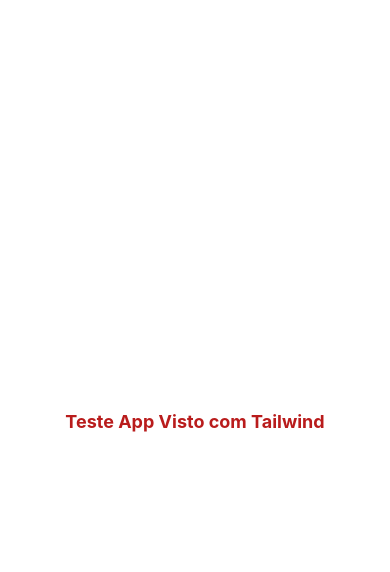
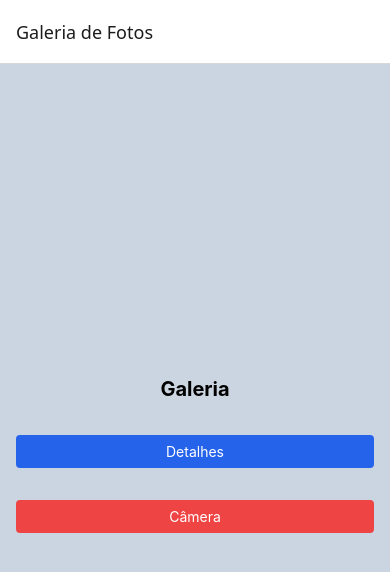
Before and after one commit to renan-sanguinete/appvistoteste, a React Native app: screen /Galery in a window 390 px wide. Shown: the top 572 px of the page. Built offline with nearby package versions, Linux system fonts and the light colour scheme.

Commit message:
Estrutura de pastas e navegação

```diff
--- a/App.tsx
+++ b/App.tsx
@@ -1,12 +1,11 @@
-import { StatusBar } from 'expo-status-bar';
-import { Text, View } from 'react-native';
+import { NavigationContainer } from '@react-navigation/native';
+import AppStack from './src/navigations/AppStack';
 import './global.css';
 
 export default function App() {
   return (
-    <View className="flex-1 items-center justify-center bg-white">
-      <Text className="text-lg font-bold text-red-700">Teste App Visto com Tailwind</Text>
-      <StatusBar style="auto" />
-    </View>
+    <NavigationContainer>
+      <AppStack />
+    </NavigationContainer>
   );
 }
--- /dev/null
+++ b/src/navigations/AppStack.tsx
@@ -0,0 +1,28 @@
+import { createNativeStackNavigator } from '@react-navigation/native-stack';
+import GaleryScreen from '../screens/GaleryScreen';
+import GaleryDetailsScreen from '../screens/GaleryDetailsScreen';
+import CameraScreen from '../screens/CameraScreen';
+
+const Stack = createNativeStackNavigator();
+
+export default function AppStack() {
+  return (
+    <Stack.Navigator initialRouteName="Galery">
+      <Stack.Screen
+        name="Galery"
+        component={GaleryScreen}
+        options={{ title: 'Galeria de Fotos' }}
+      />
+      <Stack.Screen
+        name="Details"
+        component={GaleryDetailsScreen}
+        options={{ title: 'Detalhes da Foto' }}
+      />
+      <Stack.Screen
+        name="Camera"
+        component={CameraScreen}
+        options={{headerShown:false}}
+      />
+    </Stack.Navigator>
+  );
+}
--- /dev/null
+++ b/src/screens/CameraScreen.tsx
@@ -0,0 +1,10 @@
+import { View, Text } from 'react-native';
+
+export default function CameraScreen() {
+
+  return (
+    <View className="flex-1 justify-center p-4 bg-slate-300">
+      <Text className="text-xl font-bold text-center">Câmera</Text>
+    </View>
+  );
+}
--- /dev/null
+++ b/src/screens/GaleryDetailsScreen.tsx
@@ -0,0 +1,10 @@
+import { View, Text } from 'react-native';
+
+export default function GaleryDetailsScreen() {
+
+  return (
+    <View className="flex-1 justify-center p-4 bg-slate-300">
+      <Text className="text-2xl font-bold text-center">Detalhes</Text>
+    </View>
+  );
+}
--- /dev/null
+++ b/src/screens/GaleryScreen.tsx
@@ -0,0 +1,24 @@
+import { View, Text, TouchableOpacity } from 'react-native';
+import { useNavigation } from '@react-navigation/native';
+
+export default function GaleryScreen() {
+  const navigation = useNavigation<any>();
+
+  return (
+    <View className="flex-1 justify-center p-4 bg-slate-300">
+      <Text className="text-xl font-bold text-center my-4">Galeria</Text>
+      <TouchableOpacity
+        className="bg-blue-600 px-4 py-2 my-4 rounded"
+        onPress={() => navigation.navigate('Details')}
+      >
+        <Text className="text-white text-center">Detalhes</Text>
+      </TouchableOpacity>
+      <TouchableOpacity
+        className="bg-red-500 px-4 py-2 my-4 rounded"
+        onPress={() => navigation.navigate('Camera')}
+      >
+        <Text className="text-white text-center">Câmera</Text>
+      </TouchableOpacity>
+    </View>
+  );
+}
```
